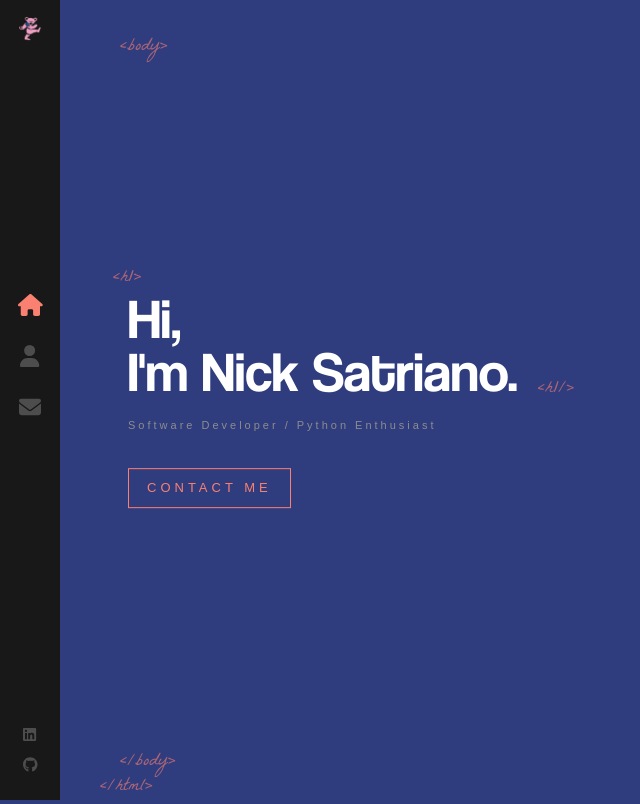
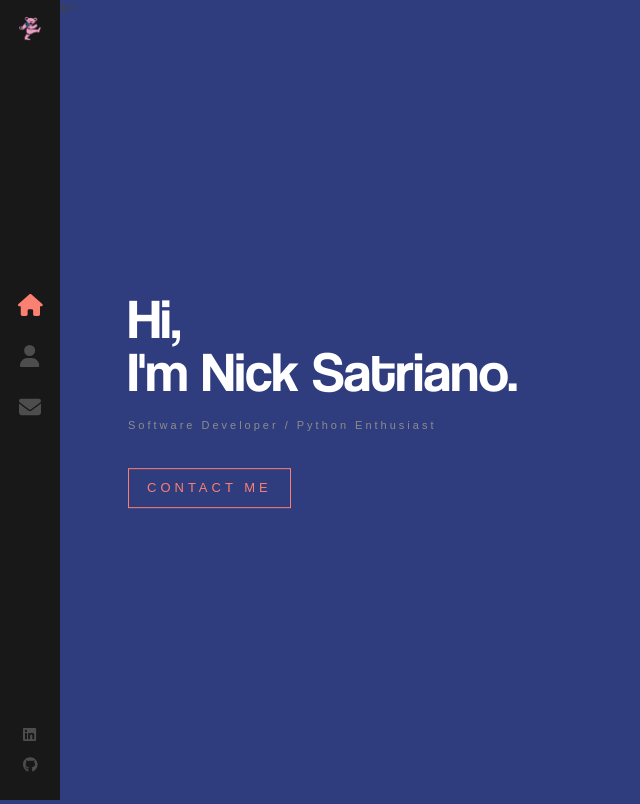
Before and after one commit to nicksach/react_portfolio, a React (Create React App) app: page / in a window 1280 px wide. Shown: the whole page, without its empty margins (0-640 px from the left). Built offline with nearby package versions, Linux system fonts and the light colour scheme.

Commit message:
Trimming and Refactoring

```diff
--- a/src/components/Home/index.scss
+++ b/src/components/Home/index.scss
@@ -16,29 +16,6 @@
         margin: 0;
         font-family: 'Coolvetica';
         font-weight: 400;
-
-        &::before {
-            content: '<h1>';
-            font-family: "La Belle Aurore";
-            color: #FA8072;
-            font-size: 18px;
-            position: absolute;
-            margin-top: -40px;
-            left: -15px;
-            opacity: 0.6;
-        }
-
-        &::after {
-            content: '<h1/>';
-            font-family: "La Belle Aurore";
-            color: #FA8072;
-            font-size: 18px;
-            position: absolute;
-            margin-top: 18px;
-            margin-left: 20px;
-            animation: fadeIn 1s 1.7s backwards;
-            opacity: 0.6;
-        }
     }
 
     h2 {
--- a/src/components/Layout/index.scss
+++ b/src/components/Layout/index.scss
@@ -7,20 +7,6 @@
 .top-tags {
     bottom: auto;
     top: 35px;
-}
-
-.tags {
-    color: #FA8072;
-    opacity: 0.6;
-    position: absolute;
-    bottom: 0;
-    left: 120px;
-    font-size: 18px;
-    font-family: "La Belle Aurore", cursive;
-}
-
-.bottom-tag-html {
-    margin-left: -20px;
 }
 
 .container {
```
